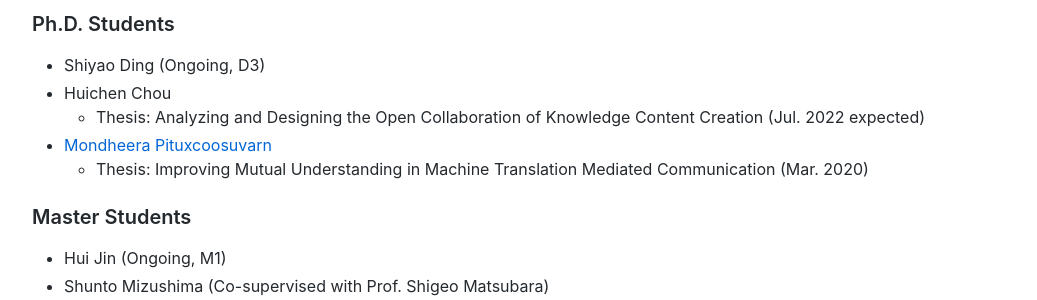
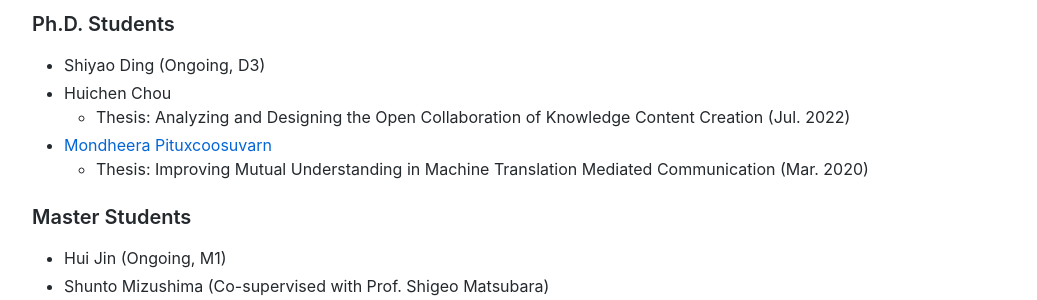
Before and after one commit to lindh/lindh.github.io, a Jekyll site: the page built from students.md, in a window 1280 px wide. Shown: the part 277-577 px from the top of the page, without its empty margins (118-1155 px from the left). Built offline with Jekyll 4.4.1, drawn with Linux system fonts in a browser that asks for light colours; comment, search, counter and statistics services are not loaded.

Commit message:
Update students.md

```diff
--- a/students.md
+++ b/students.md
@@ -12,7 +12,7 @@ The students are with Department of Social Informatics, Kyoto University, if not
 ### Ph.D. Students
 - Shiyao Ding (Ongoing, D3)
 - Huichen Chou
-  - Thesis: Analyzing and Designing the Open Collaboration of Knowledge Content Creation (Jul. 2022 expected)
+  - Thesis: Analyzing and Designing the Open Collaboration of Knowledge Content Creation (Jul. 2022)
 - [Mondheera Pituxcoosuvarn](http://www.ritsumei.ac.jp/~mond-p/)
   - Thesis: Improving Mutual Understanding in Machine Translation Mediated Communication (Mar. 2020)
 
```
